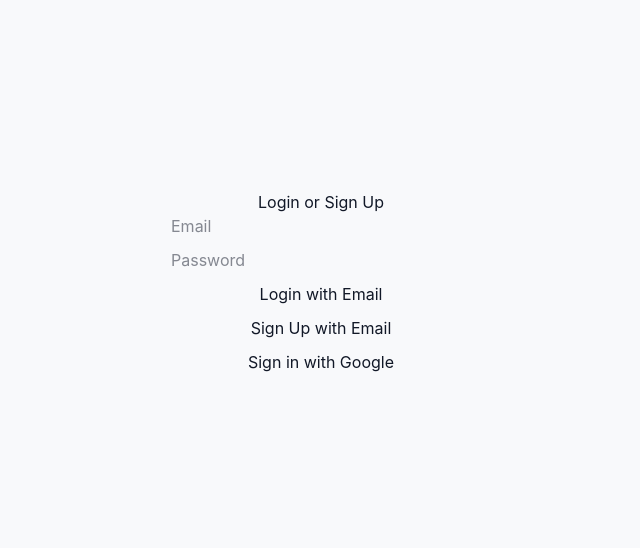
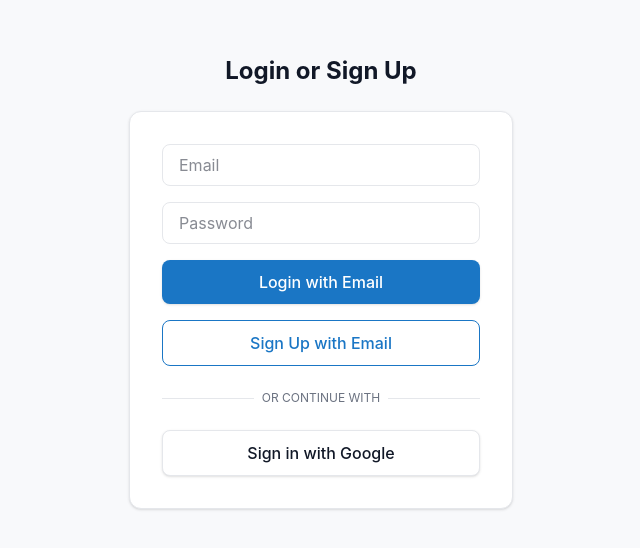
Before and after one commit to PaperCheckOfficial/CheckYourPaper, a Next.js app: page /login in a window 1280 px wide. Shown: the part 118-666 px from the top of the page, without its empty margins (319-959 px from the left). Built offline with nearby package versions, Linux system fonts and the light colour scheme; no server answers.

Commit message:
Refactor login page layout and styles

```diff
--- a/src/app/login/page.tsx
+++ b/src/app/login/page.tsx
@@ -45,25 +45,52 @@ export default function LoginPage() {
   };
 
   return (
-    <div style={{ display: 'flex', flexDirection: 'column', alignItems: 'center', justifyContent: 'center', height: '100vh' }}>
-      <h1>Login or Sign Up</h1>
-      <div style={{ display: 'flex', flexDirection: 'column', gap: '10px', width: '300px' }}>
+    <div className="min-h-screen flex flex-col items-center justify-center bg-[var(--bg-main)]">
+      <h1 className="text-2xl font-bold text-[var(--text-primary)] mb-6">Login or Sign Up</h1>
+      <div className="flex flex-col gap-4 w-full max-w-sm p-8 bg-[var(--bg-card)] rounded-[var(--radius-lg)] border border-[var(--border-light)] shadow-sm">
         <input
           type="email"
           value={email}
           onChange={(e) => setEmail(e.target.value)}
           placeholder="Email"
+          className="w-full px-4 py-2 rounded-[var(--radius-md)] border border-[var(--border-light)] focus:ring-2 focus:ring-[var(--brand-primary)] outline-none bg-white text-[var(--text-primary)]"
         />
         <input
           type="password"
           value={password}
           onChange={(e) => setPassword(e.target.value)}
           placeholder="Password"
+          className="w-full px-4 py-2 rounded-[var(--radius-md)] border border-[var(--border-light)] focus:ring-2 focus:ring-[var(--brand-primary)] outline-none bg-white text-[var(--text-primary)]"
         />
-        <button onClick={handleEmailLogin}>Login with Email</button>
-        <button onClick={handleEmailSignUp}>Sign Up with Email</button>
-        <button onClick={handleGoogleSignIn}>Sign in with Google</button>
-        {error && <p style={{ color: 'red' }}>{error}</p>}
+        <button
+          onClick={handleEmailLogin}
+          className="w-full py-2.5 rounded-[var(--radius-md)] bg-[var(--brand-primary)] text-white font-medium hover:bg-[var(--brand-primary-hover)] transition-colors shadow-sm"
+        >
+          Login with Email
+        </button>
+        <button
+          onClick={handleEmailSignUp}
+          className="w-full py-2.5 rounded-[var(--radius-md)] border border-[var(--brand-primary)] text-[var(--brand-primary)] font-medium hover:bg-blue-50 transition-colors"
+        >
+          Sign Up with Email
+        </button>
+
+        <div className="relative my-2">
+          <div className="absolute inset-0 flex items-center">
+            <span className="w-full border-t border-[var(--border-light)]" />
+          </div>
+          <div className="relative flex justify-center text-xs uppercase">
+            <span className="bg-[var(--bg-card)] px-2 text-[var(--text-secondary)]">Or continue with</span>
+          </div>
+        </div>
+
+        <button
+          onClick={handleGoogleSignIn}
+          className="w-full py-2.5 rounded-[var(--radius-md)] border border-[var(--border-light)] bg-white text-[var(--text-primary)] font-medium hover:bg-gray-50 transition-colors shadow-sm"
+        >
+          Sign in with Google
+        </button>
+        {error && <p className="text-red-500 text-sm text-center mt-2">{error}</p>}
       </div>
     </div>
   );
```
